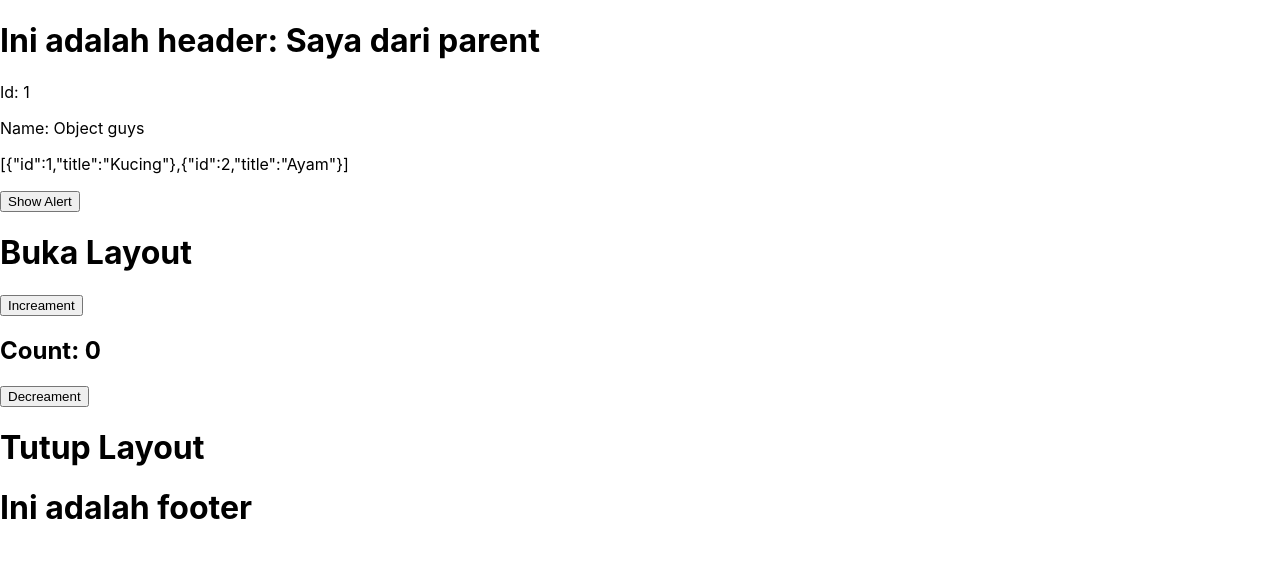
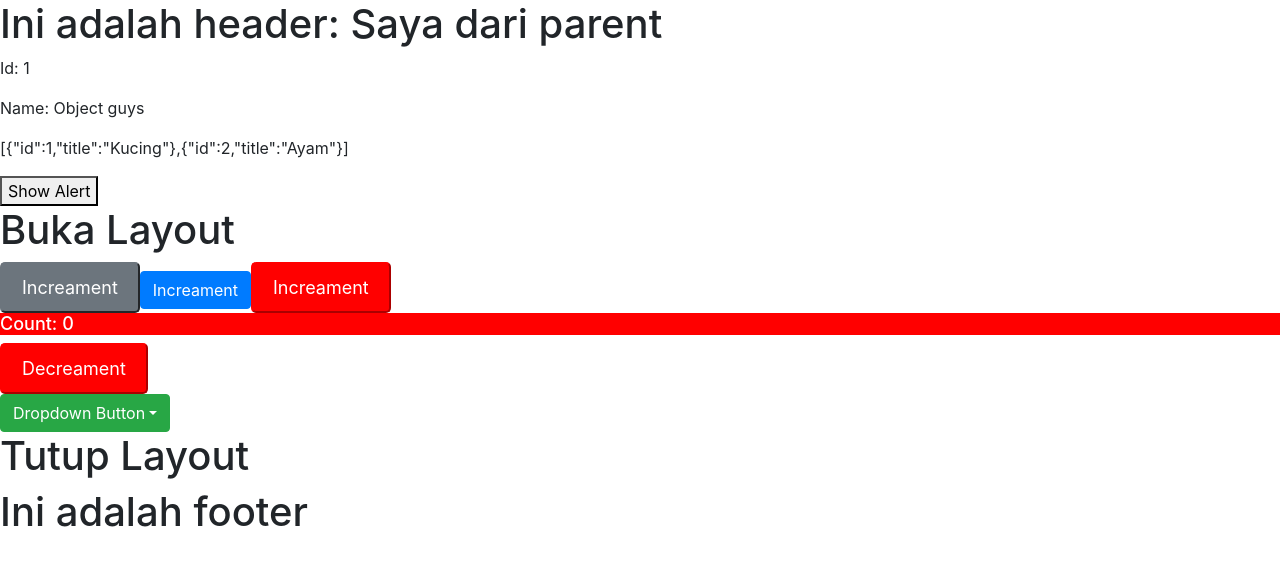
Before and after one commit to crusherblack/fundamental-react, a React (Create React App) app: page / in a window 1280 px wide. Shown: the top 566 px of the page. Built offline with nearby package versions, Linux system fonts and the light colour scheme.

Commit message:
react styling

```diff
--- a/package.json
+++ b/package.json
@@ -6,7 +6,9 @@
     "@testing-library/jest-dom": "^5.11.4",
     "@testing-library/react": "^11.1.0",
     "@testing-library/user-event": "^12.1.10",
+    "bootstrap": "^4.5.3",
     "react": "^17.0.1",
+    "react-bootstrap": "^1.4.0",
     "react-dom": "^17.0.1",
     "react-scripts": "4.0.1",
     "web-vitals": "^0.2.4"
--- a/src/App.css
+++ /dev/null
@@ -1,38 +0,0 @@
-.App {
-  text-align: center;
-}
-
-.App-logo {
-  height: 40vmin;
-  pointer-events: none;
-}
-
-@media (prefers-reduced-motion: no-preference) {
-  .App-logo {
-    animation: App-logo-spin infinite 20s linear;
-  }
-}
-
-.App-header {
-  background-color: #282c34;
-  min-height: 100vh;
-  display: flex;
-  flex-direction: column;
-  align-items: center;
-  justify-content: center;
-  font-size: calc(10px + 2vmin);
-  color: white;
-}
-
-.App-link {
-  color: #61dafb;
-}
-
-@keyframes App-logo-spin {
-  from {
-    transform: rotate(0deg);
-  }
-  to {
-    transform: rotate(360deg);
-  }
-}
--- a/src/App.js
+++ b/src/App.js
@@ -2,6 +2,15 @@ import { useState } from "react";
 
 import Header from "./components/Header";
 import Layout from "./components/Layout";
+
+//import Dropdown
+import { Dropdown } from "react-bootstrap";
+
+//css
+import "./app-style.css";
+
+//import bootstrap
+import "bootstrap/dist/css/bootstrap.min.css";
 
 function App() {
   const [count, setCount] = useState(0);
@@ -31,9 +40,49 @@ function App() {
     <>
       <Header {...props} />
       <Layout>
-        <button onClick={() => setCount(count + 1)}>Increament</button>
-        <h1>Count: {count}</h1>
-        <button onClick={() => setCount(count - 1)}>Decreament</button>
+        {/* classname */}
+        <button className="btn-secondary" onClick={() => setCount(count + 1)}>
+          Increament
+        </button>
+        {/* bootstrap */}
+        <button className="btn btn-primary" onClick={() => setCount(count + 1)}>
+          Increament
+        </button>
+        <button
+          style={styles.buttonPrimary}
+          onClick={() => setCount(count + 1)}
+        >
+          Increament
+        </button>
+        {/* inline styling */}
+
+        <h1
+          style={{
+            backgroundColor: "red",
+            fontSize: "18px",
+            color: "white",
+          }}
+        >
+          Count: {count}
+        </h1>
+        <button
+          style={styles.buttonPrimary}
+          onClick={() => setCount(count - 1)}
+        >
+          Decreament
+        </button>
+        {/* Dropdown react-bootstrap */}
+        <Dropdown>
+          <Dropdown.Toggle variant="success" id="dropdown-basic">
+            Dropdown Button
+          </Dropdown.Toggle>
+
+          <Dropdown.Menu>
+            <Dropdown.Item href="#/action-1">Action</Dropdown.Item>
+            <Dropdown.Item href="#/action-2">Another action</Dropdown.Item>
+            <Dropdown.Item href="#/action-3">Something else</Dropdown.Item>
+          </Dropdown.Menu>
+        </Dropdown>
       </Layout>
       <Footer />
     </>
@@ -45,3 +94,16 @@ function Footer() {
 }
 
 export default App;
+
+/* Reusable Styles */
+
+const styles = {
+  buttonPrimary: {
+    backgroundColor: "red",
+    padding: "10px 20px",
+    borderColor: "red",
+    borderRadius: "5px",
+    color: "white",
+    fontSize: "18px",
+  },
+};
--- /dev/null
+++ b/src/app-style.css
@@ -0,0 +1,8 @@
+.btn-secondary {
+  background-color: yellow;
+  padding: 10px 20px;
+  border-color: yellow;
+  border-radius: 5px;
+  color: black;
+  font-size: 18px;
+}
--- a/src/index.css
+++ /dev/null
@@ -1,13 +0,0 @@
-body {
-  margin: 0;
-  font-family: -apple-system, BlinkMacSystemFont, 'Segoe UI', 'Roboto', 'Oxygen',
-    'Ubuntu', 'Cantarell', 'Fira Sans', 'Droid Sans', 'Helvetica Neue',
-    sans-serif;
-  -webkit-font-smoothing: antialiased;
-  -moz-osx-font-smoothing: grayscale;
-}
-
-code {
-  font-family: source-code-pro, Menlo, Monaco, Consolas, 'Courier New',
-    monospace;
-}
--- a/src/index.js
+++ b/src/index.js
@@ -1,6 +1,6 @@
 import React from "react";
 import ReactDOM from "react-dom";
-import "./index.css";
+
 import App from "./App";
 
 ReactDOM.render(
```
Also changed, not shown: 2 other files (tests, documents, lock files or other folders).
